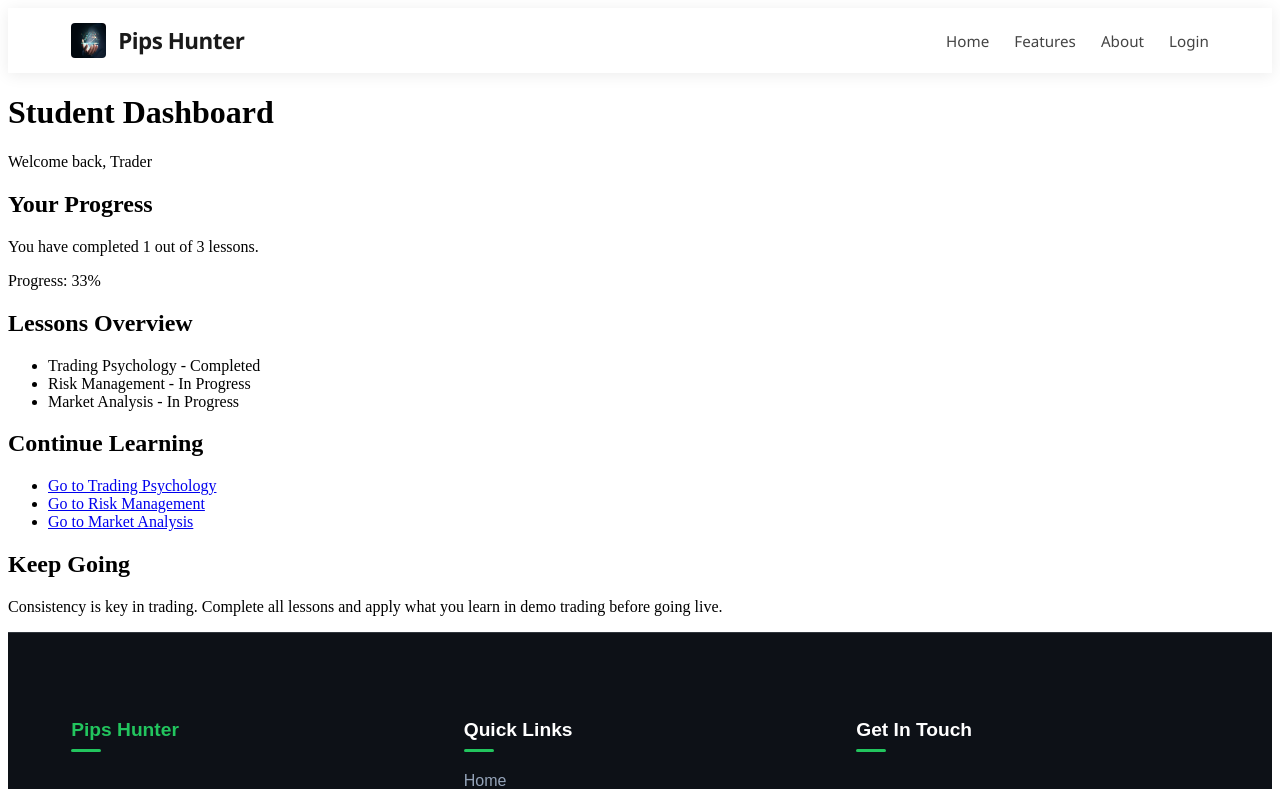
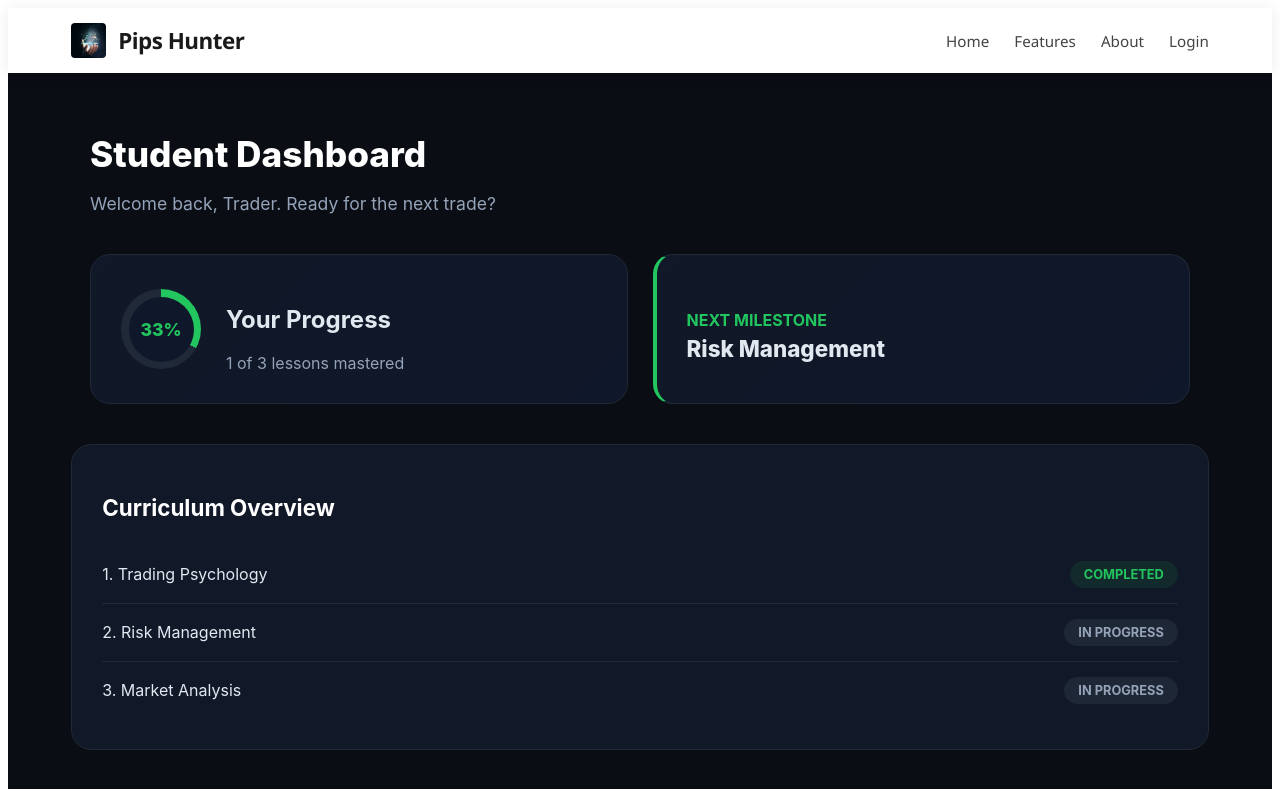
Before and after one commit to Antony-Mwangi/didactic-guacamole, a Next.js app: page /dashboard in a window 1280 px wide. Shown: the top 789 px of the page. Built offline with nearby package versions, Linux system fonts and the light colour scheme.

Commit message:
dashboard

```diff
--- a/app/dashboard/page.js
+++ b/app/dashboard/page.js
@@ -3,7 +3,6 @@
 import Link from "next/link";
 
 export default function DashboardPage() {
-
   const progress = {
     psychology: true,
     riskManagement: false,
@@ -14,62 +13,226 @@ export default function DashboardPage() {
   const totalLessons = 3;
   const percentage = Math.round((completedLessons / totalLessons) * 100);
 
-    const getNextLesson = () => {
-        if (!progress.psychology) return "Trading Psychology";
-        if (!progress.riskManagement) return "Risk Management";
-        if (!progress.marketAnalysis) return "Market Analysis";
-        return "All lessons completed!";
-    };
+  return (
+    <div className="ph-dash-container">
+      <style>{`
+        .ph-dash-container {
+          background-color: #0a0e14;
+          min-height: 100vh;
+          color: #e2e8f0;
+          font-family: 'Inter', sans-serif;
+          padding: clamp(20px, 5vw, 60px) 5%;
+        }
 
-    return (
-        <>
+        .ph-dash-header {
+          max-width: 1100px;
+          margin: 0 auto 40px;
+        }
+
+        .ph-dash-header h1 {
+          font-size: 2.2rem;
+          font-weight: 800;
+          margin: 0;
+          color: #ffffff;
+        }
+
+        .ph-dash-header p {
+          color: #94a3b8;
+          font-size: 1.1rem;
+        }
+
+        /* PROGRESS BOX */
+        .ph-stats-grid {
+          display: grid;
+          grid-template-columns: repeat(auto-fit, minmax(300px, 1fr));
+          gap: 25px;
+          max-width: 1100px;
+          margin: 0 auto 40px;
+        }
+
+        .ph-stat-card {
+          background: linear-gradient(135deg, #111827 0%, #0f172a 100%);
+          border: 1px solid #1f2937;
+          border-radius: 20px;
+          padding: 30px;
+          display: flex;
+          align-items: center;
+          gap: 25px;
+        }
+
+        .ph-progress-circle {
+          width: 80px;
+          height: 80px;
+          border-radius: 50%;
+          background: conic-gradient(#22c55e ${percentage}%, #1f2937 0);
+          display: flex;
+          align-items: center;
+          justify-content: center;
+          position: relative;
+        }
+
+        .ph-progress-circle::after {
+          content: "${percentage}%";
+          position: absolute;
+          width: 65px;
+          height: 65px;
+          background: #0f172a;
+          border-radius: 50%;
+          display: flex;
+          align-items: center;
+          justify-content: center;
+          font-weight: 800;
+          color: #22c55e;
+          font-size: 1.1rem;
+        }
+
+        /* LESSON LIST */
+        .ph-overview-card {
+          background: #111827;
+          border: 1px solid #1f2937;
+          border-radius: 20px;
+          padding: 30px;
+          max-width: 1100px;
+          margin: 0 auto 40px;
+        }
+
+        .ph-overview-card h2 {
+          font-size: 1.4rem;
+          margin-bottom: 25px;
+          color: #ffffff;
+        }
+
+        .ph-lesson-item {
+          display: flex;
+          justify-content: space-between;
+          align-items: center;
+          padding: 15px 0;
+          border-bottom: 1px solid #1f2937;
+        }
+
+        .ph-lesson-item:last-child { border: none; }
+
+        .ph-status-badge {
+          padding: 6px 14px;
+          border-radius: 50px;
+          font-size: 0.8rem;
+          font-weight: 700;
+          text-transform: uppercase;
+        }
+
+        .ph-status-completed { background: rgba(34, 197, 94, 0.1); color: #22c55e; }
+        .ph-status-pending { background: rgba(148, 163, 184, 0.1); color: #94a3b8; }
+
+        /* CONTINUE LEARNING LINKS */
+        .ph-link-grid {
+          display: grid;
+          grid-template-columns: repeat(auto-fit, minmax(280px, 1fr));
+          gap: 15px;
+          max-width: 1100px;
+          margin: 0 auto;
+        }
+
+        .ph-learn-btn {
+          background: #1e293b;
+          color: #ffffff;
+          text-decoration: none;
+          padding: 20px;
+          border-radius: 16px;
+          text-align: center;
+          font-weight: 600;
+          transition: 0.3s;
+          border: 1px solid #334155;
+        }
+
+        .ph-learn-btn:hover {
+          background: #22c55e;
+          color: #000;
+          border-color: #22c55e;
+          transform: translateY(-3px);
+        }
+
+        .ph-motivation-footer {
+          max-width: 1100px;
+          margin: 60px auto 0;
+          text-align: center;
+          padding: 40px;
+          background: rgba(34, 197, 94, 0.05);
+          border-radius: 24px;
+          border: 1px dashed rgba(34, 197, 94, 0.3);
+        }
+
+        @media (max-width: 640px) {
+          .ph-stat-card { flex-direction: column; text-align: center; }
+          .ph-lesson-item { flex-direction: column; gap: 10px; align-items: flex-start; }
+          .ph-status-badge { align-self: flex-start; }
+        }
+      `}</style>
+
+      <header className="ph-dash-header">
         <h1>Student Dashboard</h1>
-        <p>Welcome back, Trader</p>
+        <p>Welcome back, Trader. Ready for the next trade?</p>
+      </header>
 
-        <section>
+      <div className="ph-stats-grid">
+        <section className="ph-stat-card">
+          <div className="ph-progress-circle"></div>
+          <div>
             <h2>Your Progress</h2>
-            <p>You have completed {completedLessons} out of {totalLessons} lessons.</p>
-            <p>Progress: {percentage}%</p>
+            <p style={{ color: "#94a3b8", margin: 0 }}>
+              {completedLessons} of {totalLessons} lessons mastered
+            </p>
+          </div>
         </section>
 
-        <section>
-            <h2>Lessons Overview</h2>
-            <ul>
-                <li>
-                    Trading Psychology - {progress.psychology ? "Completed" : "In Progress"}
-                </li>
-                <li>
-                    Risk Management - {progress.riskManagement ? "Completed" : "In Progress"}
-                </li>
-                <li>
-                    Market Analysis - {progress.marketAnalysis ? "Completed" : "In Progress"}
-                </li>
-            </ul>
+        <section className="ph-stat-card" style={{ borderLeft: "4px solid #22c55e" }}>
+          <div>
+            <h2 style={{ fontSize: "1rem", color: "#22c55e", marginBottom: "5px" }}>NEXT MILESTONE</h2>
+            <p style={{ fontSize: "1.4rem", fontWeight: "800", margin: 0 }}>
+              {progress.psychology ? "Risk Management" : "Trading Psychology"}
+            </p>
+          </div>
+        </section>
+      </div>
+
+      <section className="ph-overview-card">
+        <h2>Curriculum Overview</h2>
+        <div className="ph-lesson-item">
+          <span>1. Trading Psychology</span>
+          <span className={`ph-status-badge ${progress.psychology ? 'ph-status-completed' : 'ph-status-pending'}`}>
+            {progress.psychology ? "Completed" : "In Progress"}
+          </span>
+        </div>
+        <div className="ph-lesson-item">
+          <span>2. Risk Management</span>
+          <span className={`ph-status-badge ${progress.riskManagement ? 'ph-status-completed' : 'ph-status-pending'}`}>
+            {progress.riskManagement ? "Completed" : "In Progress"}
+          </span>
+        </div>
+        <div className="ph-lesson-item">
+          <span>3. Market Analysis</span>
+          <span className={`ph-status-badge ${progress.marketAnalysis ? 'ph-status-completed' : 'ph-status-pending'}`}>
+            {progress.marketAnalysis ? "Completed" : "In Progress"}
+          </span>
+        </div>
       </section>
 
-        <section>
+      <div className="ph-dash-header" style={{ marginBottom: "20px" }}>
+        <h2>Continue Learning</h2>
+      </div>
 
-            <h2> Continue Learning </h2>
-            <ul>
-                <li>
-                    <Link href = "/learn/psychology">Go to Trading Psychology </Link>
-                </li>
+      <div className="ph-link-grid">
+        <Link href="/learn/psychology" className="ph-learn-btn">Mindset Mastery</Link>
+        <Link href="/learn/risk-management" className="ph-learn-btn">Capital Protection</Link>
+        <Link href="/learn/market-analysis" className="ph-learn-btn">Chart Analysis</Link>
+      </div>
 
-                <li>
-                    <Link href = "/learn/risk-management">Go to Risk Management </Link>
-                </li>
-
-                <li>
-                    <Link href = "/learn/market-analysis">Go to Market Analysis </Link>
-                </li>
-            </ul>
+      <section className="ph-motivation-footer">
+        <h2 style={{ color: "#22c55e" }}>Keep Going</h2>
+        <p style={{ maxWidth: "600px", margin: "10px auto", color: "#94a3b8" }}>
+          Consistency is key in trading. Complete all lessons and apply what
+          you learn in demo trading before going live.
+        </p>
       </section>
-
-        <section>
-            <h2> Keep Going </h2>
-            <p>Consistency is key in trading. Complete all lessons and apply what
-          you learn in demo trading before going live.</p>
-        </section>
-        </>
+    </div>
   );
 }
```
Lines whose indentation alone changed are shown as unchanged.
